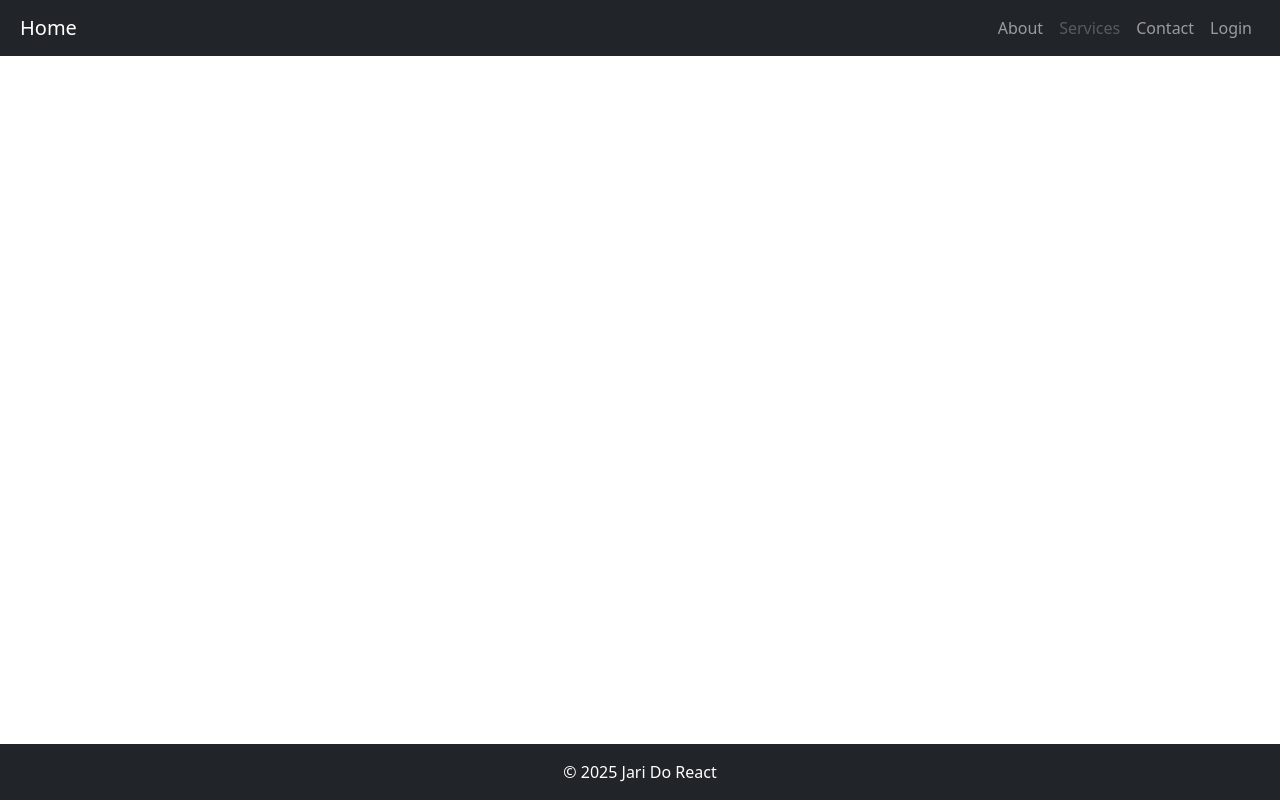
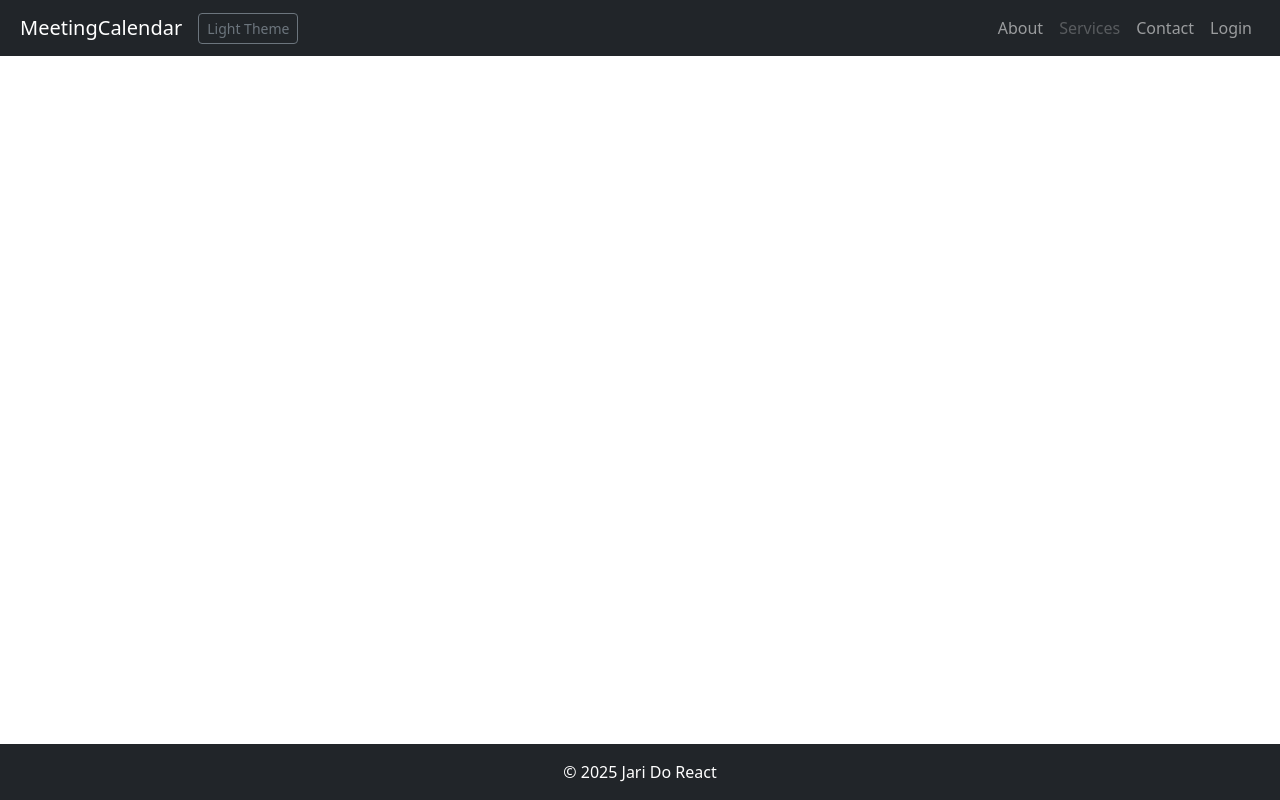
Before and after one commit to Jari1980/ReactMeetingCalendar, a React (Vite) app: page /manageall in a window 1280 px wide. Built offline with nearby package versions, Linux system fonts and the light colour scheme.

Commit message:
added light and dark mode, affecting navbar/footer and dashboard so far

```diff
--- a/src/components/Dashboard.jsx
+++ b/src/components/Dashboard.jsx
@@ -6,18 +6,20 @@ import DashHome from './DashHome';
 import { Navbar, Nav, NavLink } from 'react-bootstrap';
 import {Button} from 'react-bootstrap';
 import MeetingsTable from './MeetingsTable';
+import { useMeetingContext } from './context';
 
 
 
 const Dashboard = () => {
     const navigate = useNavigate();
+    const {background, setBackground} = useMeetingContext();
 
     return (
         <>
         <div style={{ display: "flex", height: "1200px"}}>
         <aside
         style={{
-          background: "#212529",
+          background: background,
           padding: "16px",
           borderRight: "1px solid #ddd",
         }}
--- a/src/components/FooterComp.jsx
+++ b/src/components/FooterComp.jsx
@@ -1,9 +1,16 @@
 import React from 'react';
+import { useMeetingContext } from './context';
 
 const FooterComp = () => {
+    const {background, setBackground} = useMeetingContext();
+
     return (
-        <div className='text-center p-3' id="footerDiv" style={{position: "fixed", bottom: "0", width: "100%", background: "#212529"}}>
+        <div className='text-center p-3' id="footerDiv" style={{position: "fixed", bottom: "0", width: "100%", background: background}}>
+            {background === "#212529" ?
             <span id='footerText' style={{color:"white"}}>© 2025 Jari Do React</span>
+            :
+            <span id='footerText' style={{color:"black"}}>© 2025 Jari Do React</span>
+            }
         </div>
     );
 };
--- a/src/components/NavBarComp.jsx
+++ b/src/components/NavBarComp.jsx
@@ -1,20 +1,34 @@
-import React from 'react';
-import { Navbar, Nav } from 'react-bootstrap';
+import React, { useState } from 'react';
+import { Navbar, Nav, Button } from 'react-bootstrap';
 import { Link } from 'react-router-dom';
 import { useMeetingContext } from "./context";
 
 const NavBarComp = () => {
   const {logged, setLogged} = useMeetingContext();
+  const {background, setBackground} = useMeetingContext();
+  const [dark, setDark] = useState("dark");
+
+  function handleClick(){
+    if(dark === "dark"){
+      setBackground("#f8f9fa")
+      setDark("light")
+    }
+    else{
+      setBackground("#212529")
+      setDark("dark")
+    }
+  }
 
     return (
         <>
-        <Navbar expand="lg" bg="dark" data-bs-theme="dark" sticky="top">
-        <Navbar.Brand as={Link} to="/home" style={{marginLeft:"20px"}}>Home</Navbar.Brand>
+        <Navbar expand="sm" bg={dark} data-bs-theme={dark} sticky="top">
+        <Navbar.Brand as={Link} to="/home" style={{marginLeft:"20px"}}>MeetingCalendar</Navbar.Brand>
+        <Button variant="outline-secondary" size="sm" onClick={handleClick}>{dark ? 'Light Theme' : 'Dark Theme'}</Button>
           <Navbar.Toggle aria-controls="basic-navbar-nav" />
           <Navbar.Collapse id="basic-navbar-nav">
             <Nav className="ms-auto" style={{marginRight:"20px"}}>
               <Nav.Link as={Link} to="/about">About</Nav.Link>
-              <Nav.Link as={Link} to="/Services" disabled>Services</Nav.Link>
+              <Nav.Link as={Link} to="/services" disabled>Services</Nav.Link>
               <Nav.Link as={Link} to="/contact">Contact</Nav.Link>
               {!logged ? <Nav.Link as={Link} to="/login">Login</Nav.Link> : <Nav.Link as={Link} to="/logout">Logout</Nav.Link>}
             </Nav>
--- a/src/components/context.jsx
+++ b/src/components/context.jsx
@@ -8,11 +8,12 @@ export const MeetingProvider = ({children}) => {
     const [scheduledMeetings, setMeetings] = useState(meetings)
     const [uppdateMeeting, setUppdateMeeting] = useState({uppdate: false, id: 0, title: "", date: "", time: "", level: "", participants: "", description: ""})
     const [logged, setLogged] = useState(false)
+    const [background, setBackground] = useState("#212529")
 
 
 
     return (
-        <MeetingContext.Provider value={{scheduledMeetings, setMeetings, uppdateMeeting, setUppdateMeeting, logged, setLogged}}>
+        <MeetingContext.Provider value={{scheduledMeetings, setMeetings, uppdateMeeting, setUppdateMeeting, logged, setLogged, background, setBackground}}>
             {children}
         </MeetingContext.Provider>
     )
--- a/src/main.jsx
+++ b/src/main.jsx
@@ -26,7 +26,7 @@ createRoot(document.getElementById("root")).render(
         <Route path="/logout" element={<Logout />} />
         <Route path="dashboard/*" element={<Dashboard />} />
       </Routes>
+      <FooterComp />
     </MeetingProvider>
-    <FooterComp />
   </BrowserRouter>
 );
```
